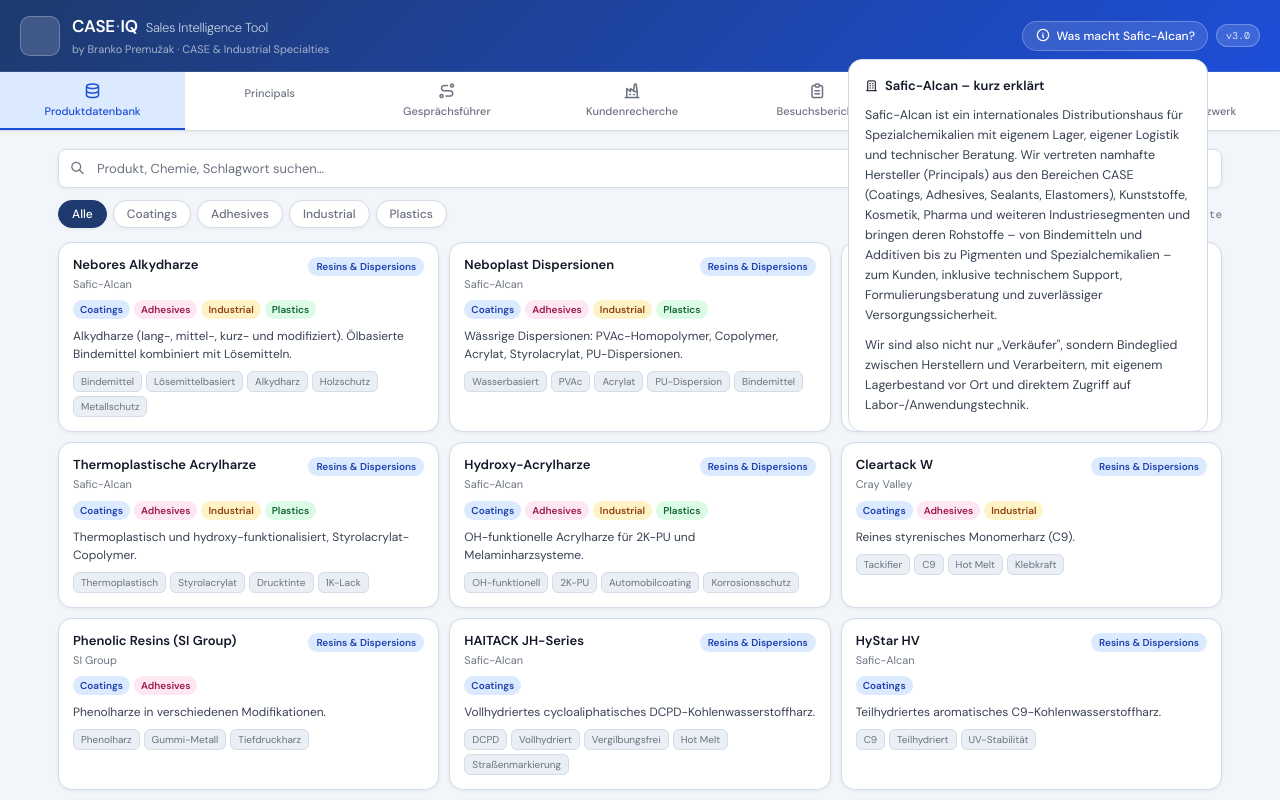
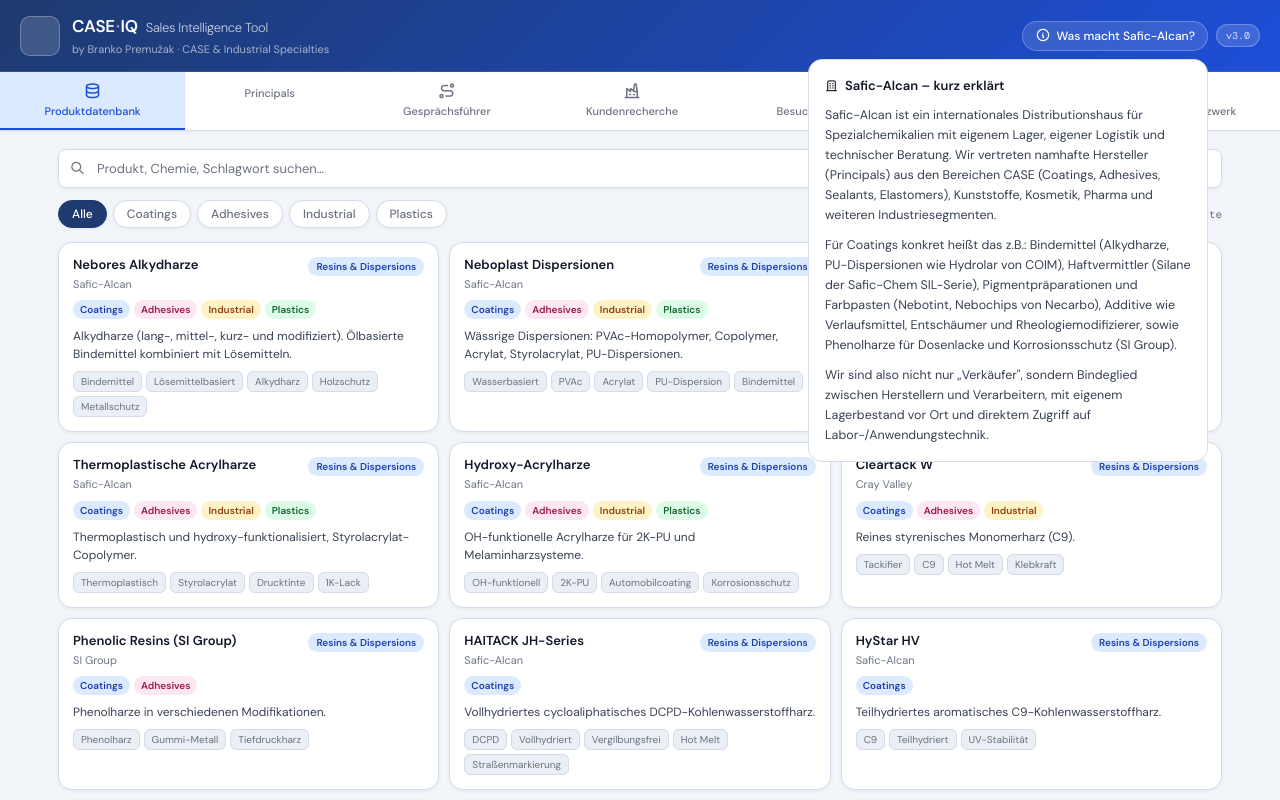
Before and after one commit to KetoBranko/CASEIQ, a React (Vite) app: page / in a window 1280 px wide. Both pictures are taken after a click on the button "Was macht Safic-Alcan?". Shown: the top 800 px of the page. Built offline with nearby package versions, Linux system fonts and the light colour scheme.

Commit message:
feat: konkrete Coatings-Beispiele im Safic-Alcan Quick-Info-Popover

```diff
--- a/src/App.css
+++ b/src/App.css
@@ -82,7 +82,7 @@
   top: 100%;
   right: 0;
   margin-top: 8px;
-  width: 360px;
+  width: 400px;
   background: #fff;
   border: 1px solid var(--border);
   border-radius: var(--radius-lg);
--- a/src/App.jsx
+++ b/src/App.jsx
@@ -77,9 +77,13 @@
                   Safic-Alcan ist ein internationales Distributionshaus für Spezialchemikalien mit eigenem
                   Lager, eigener Logistik und technischer Beratung. Wir vertreten namhafte Hersteller
                   (Principals) aus den Bereichen CASE (Coatings, Adhesives, Sealants, Elastomers), Kunststoffe,
-                  Kosmetik, Pharma und weiteren Industriesegmenten und bringen deren Rohstoffe – von
-                  Bindemitteln und Additiven bis zu Pigmenten und Spezialchemikalien – zum Kunden, inklusive
-                  technischem Support, Formulierungsberatung und zuverlässiger Versorgungssicherheit.
+                  Kosmetik, Pharma und weiteren Industriesegmenten.
+                </p>
+                <p className="about-popover-text">
+                  Für Coatings konkret heißt das z.B.: Bindemittel (Alkydharze, PU-Dispersionen wie Hydrolar
+                  von COIM), Haftvermittler (Silane der Safic-Chem SIL-Serie), Pigmentpräparationen und
+                  Farbpasten (Nebotint, Nebochips von Necarbo), Additive wie Verlaufsmittel, Entschäumer
+                  und Rheologiemodifizierer, sowie Phenolharze für Dosenlacke und Korrosionsschutz (SI Group).
                 </p>
                 <p className="about-popover-text">
                   Wir sind also nicht nur „Verkäufer", sondern Bindeglied zwischen Herstellern und
```
